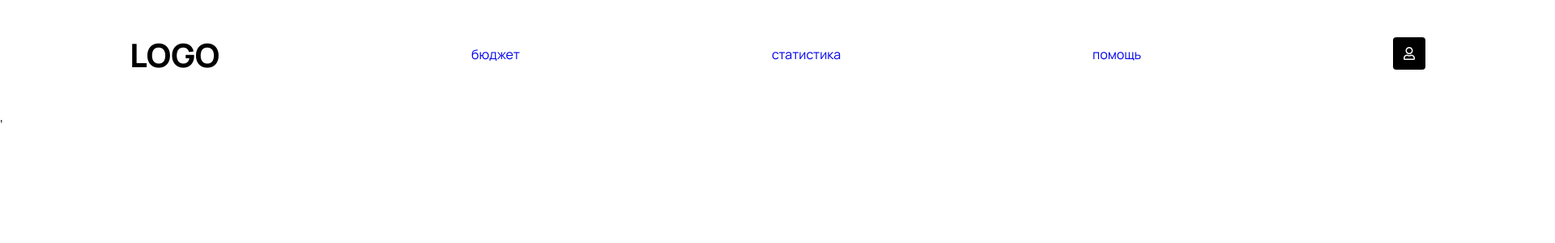
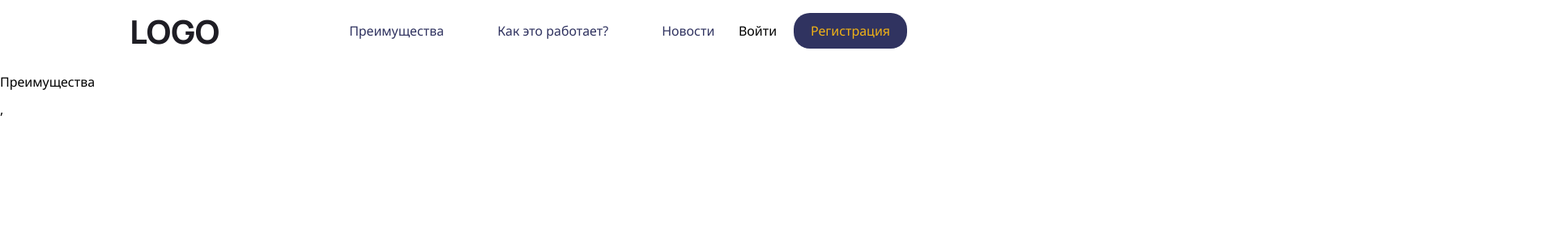
Before and after one commit to itpractice-team/family_budget, a React (Create React App) app in the folder frontend/: page / in a window 1280 px wide. Shown: the top 300 px of the page at 81% size, 1920 px wide, since content can reach past the window. Built offline with nearby package versions, Linux system fonts and the light colour scheme.

Commit message:
header-added

```diff
--- a/frontend/src/Components/Content/Content.jsx
+++ b/frontend/src/Components/Content/Content.jsx
@@ -1,10 +1,10 @@
 import  "./Content.scss"
 
 // eslint-disable-next-line react/prop-types
-export default function Content({ children }) {
+export default function Content() {
   return (
     <main className="content">
-      {children}
+      <p>Преимущества</p>
     </main>
   );
 }
--- a/frontend/src/Components/Header/Header.jsx
+++ b/frontend/src/Components/Header/Header.jsx
@@ -1,43 +1,71 @@
-import { NavLink } from 'react-router-dom';
+import { React } from 'react';
+import { NavLink, useLocation } from 'react-router-dom';
 import './Header.scss';
 import Logo from '../Logo/Logo';
 import user from '../../Images/user.svg'
 
 // eslint-disable-next-line react/prop-types
 export default function Header() {
+
+  const location = useLocation();
+  // const advantagesRef = useRef(null);
+  // const howItWorksRef = useRef(null);
+
+  // function handleScrollTodvantages() {
+  //   advantagesRef.current.scrollIntoView({
+  //     behavior: 'smooth',
+  //   });
+  // }
+
+  // function handleScrollToHowItWorks() {
+  //   howItWorksRef.current.scrollIntoView({
+  //     behavior: 'smooth',
+  //   });
+  // }
+
+
   return (
     <header className="header">
-      <nav className="header__navigation">
-        <ul className="header__menu">
-          <li>
-            <NavLink to='/' className="header__link">
       <Logo />
+      {location.pathname === '/' ?
+        <nav className="header__home-menu">
+          <div className='header__home-links'>
+            <button type='button' className="header__home-link">Преимущества</button>
+            <button type='button' className="header__home-link">Как это работает?</button>
+            <button type='button' className="header__home-link">Новости</button>
+          </div>
+          <div className='header__buttons'>
+            <button type='button' className="header__button-login">Войти</button>
+            <button type='button' className="header__button-registration">Регистрация</button>
+          </div>
+        </nav>
+        : <>
+          <nav className="header__menu">
+            <ul className="header__menu-list">
+              <li><NavLink to='/budget' className="header__menu-link">
+                <p>Бюджет</p>
               </NavLink>
               </li>
               <li>
-            <NavLink to='/budget' className="header__link">
-              <p>бюджет</p>
+                <NavLink to='/statistic' className="header__menu-link">
+                  <p>Статистика</p>
                 </NavLink>
               </li>
               <li>
-            <NavLink to='/statistic' className="header__link">
-              <p>статистика</p>
-            </NavLink>
-          </li>
-          <li>
-            <NavLink to='/help' className="header__link">
-              <p>помощь</p>
-            </NavLink>
-          </li>
-          <li>
-            <NavLink to='/profile' className="header__link">
-              <button type="button">
-              <img src={user} className="" alt="Иконка личного кабинета" />
-              </button>
+                <NavLink to='/help' className="header__menu-link">
+                  <p>Помощь</p>
                 </NavLink>
               </li>
             </ul>
           </nav >
+          <NavLink to='/profile' className="header__profile-link">
+
+              <img src={user} className="header__profile-icon" alt="Иконка личного кабинета" />
+
+          </NavLink>
+        </>
+      }
+
     </header >
   );
 }
--- a/frontend/src/Components/Header/Header.scss
+++ b/frontend/src/Components/Header/Header.scss
@@ -1,19 +1,71 @@
 .header {
   display: flex;
   align-items: center;
-  width: 1920px;
   min-height: 76px;
   padding: 0 160px;
 }
 
-.header__navigation {
+.header__home-menu,
+.header__menu {
+  display: flex;
   width: 100%;
+  align-items: center;
+  justify-content: space-between;
+}
+
+.header__home-links {
+  width: 459px;
+  display: flex;
+  gap: 66px;
+}
+
+.header__menu-list {
+  width: 463px;
+  display: flex;
+justify-content: space-between;
+  gap: 91px;
+}
+
+.header__buttons {
   display: flex;
 }
 
-.header__menu {
-  width: 100%;
-  display: flex;
-  align-items: center;
-  justify-content: space-between;
+.header__home-link,
+.header__home-button,
+.header__menu-link {
+  font-weight: 400;
+  font-size: 16px;
+  line-height: 24px;
+  color: #303360;
 }
+
+.header__button-login {
+  width: 89px;
+  height: 44px;
+}
+
+.header__button-registration {
+  font-family: 'Noto Sans';
+  width: 140px;
+  height: 44px;
+  background: #303360;
+  border-radius: 20px;
+  color: #F0B216;
+  font-weight: 400;
+  font-size: 16px;
+  line-height: 24px;
+}
+
+.header__profile-link {
+  padding: 10px;
+  background: #303360;
+  border-radius: 20px;
+  width: 40px;
+  height: 40px;
+}
+
+.header__profile-icon {
+  width: 20px;
+  height: 20px;
+  background: transparent;
+}
--- a/frontend/src/Components/Logo/Logo.jsx
+++ b/frontend/src/Components/Logo/Logo.jsx
@@ -1,10 +1,12 @@
 import './Logo.scss';
+import { NavLink } from 'react-router-dom';
 
 // eslint-disable-next-line react/prop-types
 export default function Logo() {
   return (
-    <div className="logo">
-      <p>LOGO</p>
-    </div>
+    <NavLink to='/' className="logo">
+      LOGO
+    </NavLink>
+
   );
 }
--- a/frontend/src/Components/Logo/Logo.scss
+++ b/frontend/src/Components/Logo/Logo.scss
@@ -1,6 +1,9 @@
 .logo {
+  font-family: 'Manrope', sans-serif;
+  margin-right: 160px;
   font-weight: 800;
   font-size: 40px;
   line-height: 55px;
-  color: #000000;
+  color: #1E1D24;
+  justify-self: start;
 }
--- a/frontend/src/index.scss
+++ b/frontend/src/index.scss
@@ -1,6 +1,7 @@
 @import './vendor/normalize.css';
 @import './vendor/fonts/fonts.css';
 @import url('https://fonts.googleapis.com/css2?family=Manrope:wght@200;300;400;500;600;700;800&display=swap');
+@import url('https://fonts.googleapis.com/css2?family=Noto+Sans:wght@100;200;300;400;500;600;700;800;900&display=swap');
 
 #root {
   max-width: 1920px;
@@ -17,7 +18,7 @@
 body {
   padding: 0;
   margin: 0;
-  font-family: 'Manrope', serif;
+  font-family: 'Noto Sans', serif;
 }
 
 ul {
@@ -35,6 +36,7 @@ button {
   border: 0;
   background: transparent;
   cursor: pointer;
+  font-family: 'Noto Sans', serif;
 }
 
 p h1 h2 h3 {
```
Also changed, not shown: frontend/src/Images/profile.svg (added), frontend/src/Images/user.svg. Lines whose indentation alone changed are shown as unchanged.
